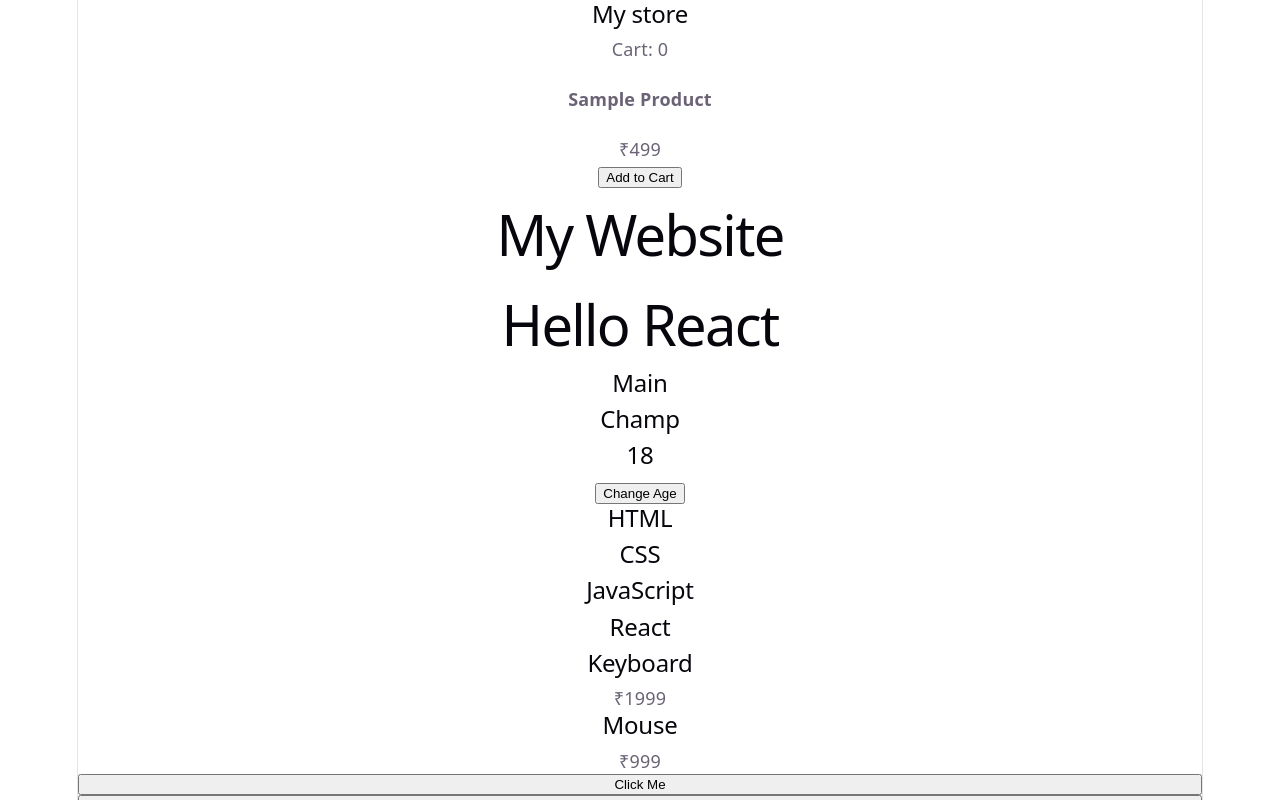
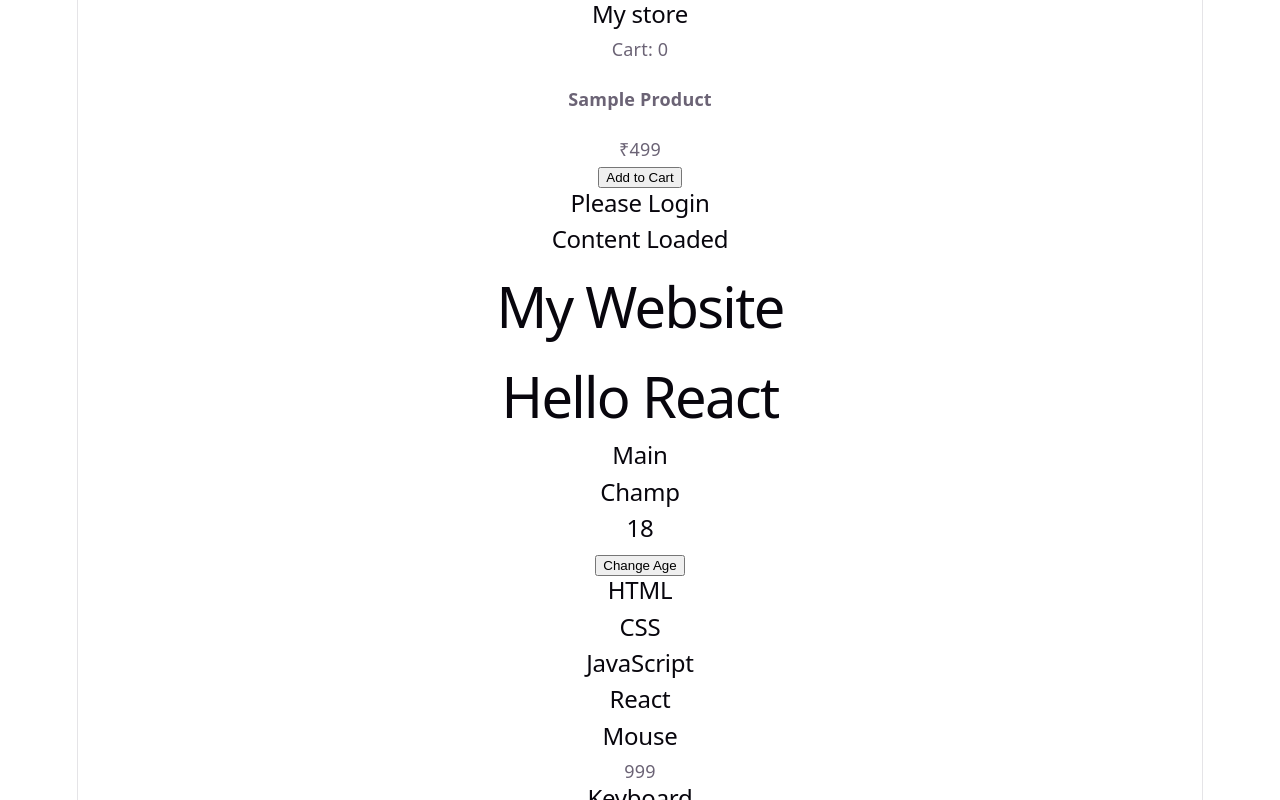
Before and after one commit to Harsha-Dev-01-coder/React-learning, a React (Vite) app: page / in a window 1280 px wide. Shown: the top 800 px of the page. Built offline with nearby package versions, Linux system fonts and the light colour scheme.

Commit message:
Day 56 - Advanced Lists and Keys Completed

```diff
--- a/src/App.jsx
+++ b/src/App.jsx
@@ -2,6 +2,9 @@ import { useState } from "react";
 
 import Navbar from "./components/Navbar"
 import ProductCard from "./components/ProductCard";
+import LoginStatus from "./components/LoginStatus";
+import LoadingState from "./components/LoadingState";
+import ErrorState from "./components/ErrorState";
 import Header from "./components/Header";
 import Greeting from "./components/Greeting";
 import Main from "./components/Main";
@@ -26,6 +29,10 @@ import Variable from "./components/Variable";
 function App() {
   const [ cartCount, setCartCount] = useState(0);
   const handleAdd = () => setCartCount(cartCount + 1);
+
+  const [ loading, setLoading] = useState(true);
+  const [ error, setError] = useState(false);
+
   const [ name, setName] = useState("");
   const [ searchText, setSearchText] = useState("");
 
@@ -33,6 +40,18 @@ function App() {
     <>
       <Navbar cartCount={cartCount} />
       <ProductCard addToCart={handleAdd} />
+
+      <LoginStatus />
+
+      <LoadingState
+        oading={loading}
+        setLoading={setLoading}
+      />
+
+      <ErrorState
+        error={error}
+        setError={setError}
+      />
 
       <Header />
 
@@ -47,15 +66,7 @@ function App() {
       <Card title="JavaScript" />
       <Card title="React" />
 
-      <Product
-        name="Keyboard"
-        price={1999}
-      />
-
-      <Product
-        name="Mouse"
-        price={999}
-      />
+      <Product />
 
       <ClickButtons />
 
--- /dev/null
+++ b/src/components/ErrorState.jsx
@@ -0,0 +1,8 @@
+function ErrorState({ error }){
+
+    if(error){
+        return <h2>Something went wrong</h2>
+    }
+}
+
+export default ErrorState;
--- /dev/null
+++ b/src/components/LoadingState.jsx
@@ -0,0 +1,10 @@
+function LoadingState({ loading }) {
+
+    if (loading){
+        return <h2>Loading...</h2>;
+    }
+    return <h2>Content Loaded</h2>
+
+}
+
+export default LoadingState;
--- /dev/null
+++ b/src/components/LoginStatus.jsx
@@ -0,0 +1,10 @@
+function LoginStatus({ user }) {
+
+    if(!user){
+        return <h2>Please Login</h2>;
+    } else {
+        return <h2>{user.name}</h2>
+    }
+}
+
+export default LoginStatus;
--- a/src/components/Product.jsx
+++ b/src/components/Product.jsx
@@ -1,17 +1,32 @@
-function Product({ name, price }) {
+function Products() {
+  const products = [
+    {
+      id: 1,
+      name: "Keyboard",
+      price: 1999,
+    },
+    {
+      id: 2,
+      name: "Mouse",
+      price: 999,
+    },
+    {
+      id: 3,
+      name: "Monitor",
+      price: 12999,
+    },
+  ];
 
-    return (
+  const sortedProducts = [...products].sort(
+    (a, b) => a.price - b.price
+  );
 
-        <>
-
-            <h2>{name}</h2>
-
-            <p>₹{price}</p>
-
-        </>
-
-    );
-
+  return sortedProducts.map((product) => (
+    <div key={product.id}>
+      <h2>{product.name}</h2>
+      <p>{product.price}</p>
+    </div>
+  ));
 }
 
-export default Product;
+export default Products;
```
